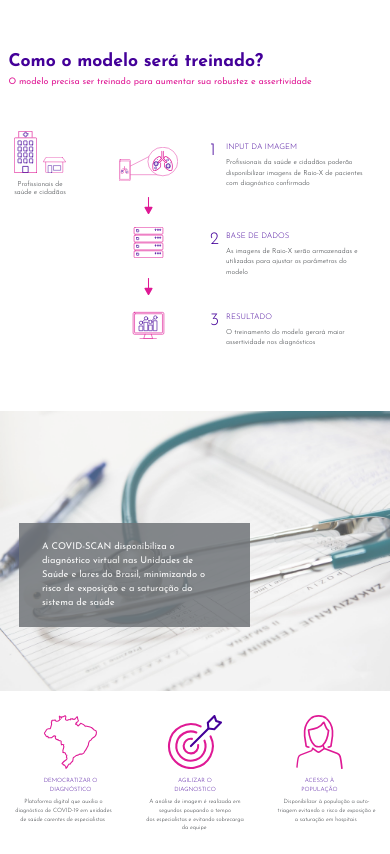
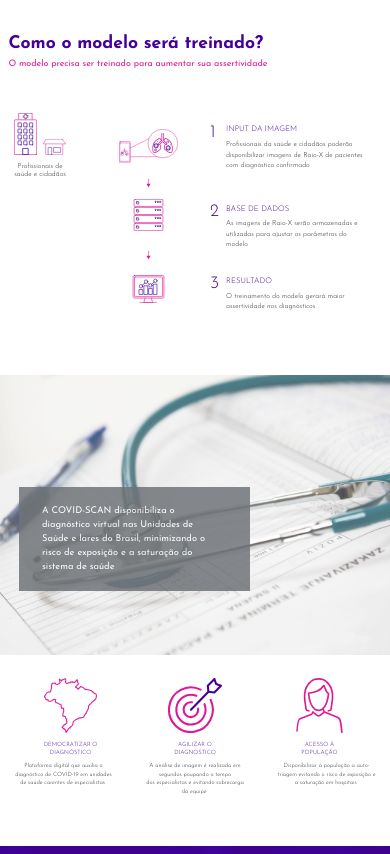
Before and after one commit to squair-io/covid-scan, a website: page src/index.html in a window 390 px wide. Shown: the part 1436-2290 px from the top of the page. Drawn offline with nearby package versions, Linux system fonts and the light colour scheme.

Commit message:
corrigi o texto em treinamento do modelo e a responsividade das setas nos diagramas

```diff
--- a/src/index.html
+++ b/src/index.html
@@ -214,7 +214,7 @@
 
     <div class="row section model-training">
         <div class="section-title purple">Como o modelo será treinado?</div>
-        <div class="section-subtitle pink">O modelo precisa ser treinado para aumentar sua robustez e assertividade</div>
+        <div class="section-subtitle pink">O modelo precisa ser treinado para aumentar sua assertividade</div>
         <div class="col-12 solution-diagram">
             <div class="row input-image align-items-center step">
                 <div class="col-3">
--- a/src/static/css/diagrams.css
+++ b/src/static/css/diagrams.css
@@ -19,7 +19,7 @@
     align-items: baseline;
 }
 .arrow{
-    height: 2vh;
+    height: 2vw;
     margin: 0vh 0vh 1.5vh;
     width: auto;
 }
```
